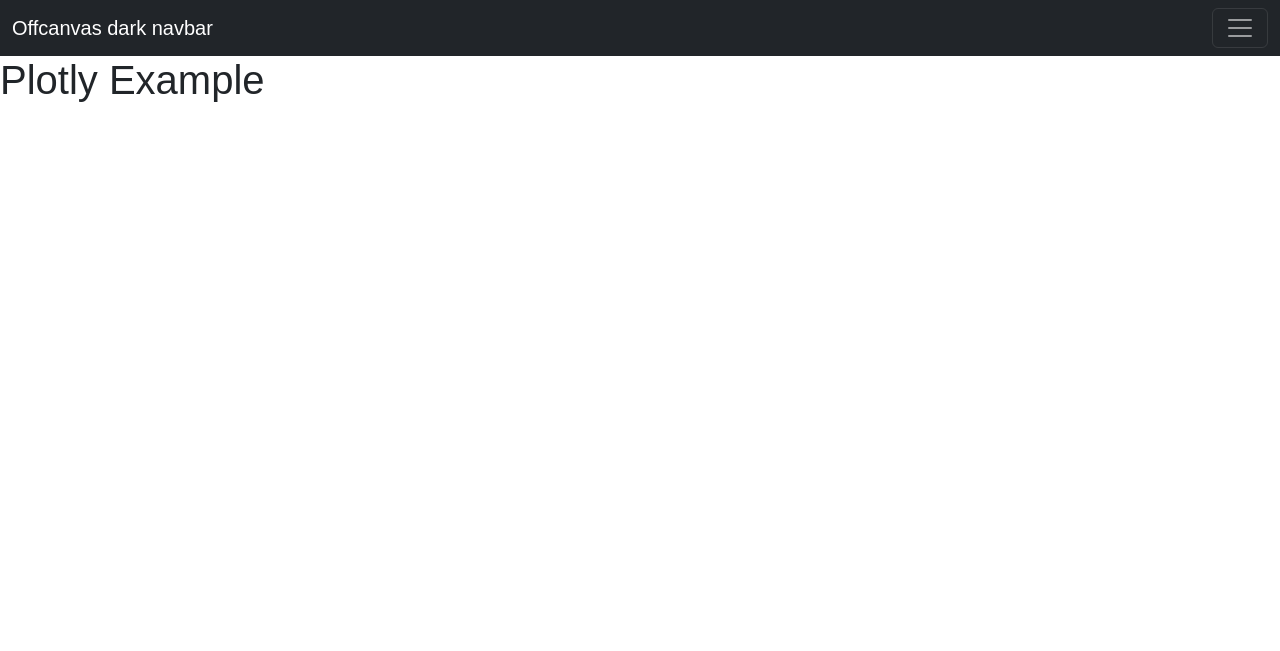
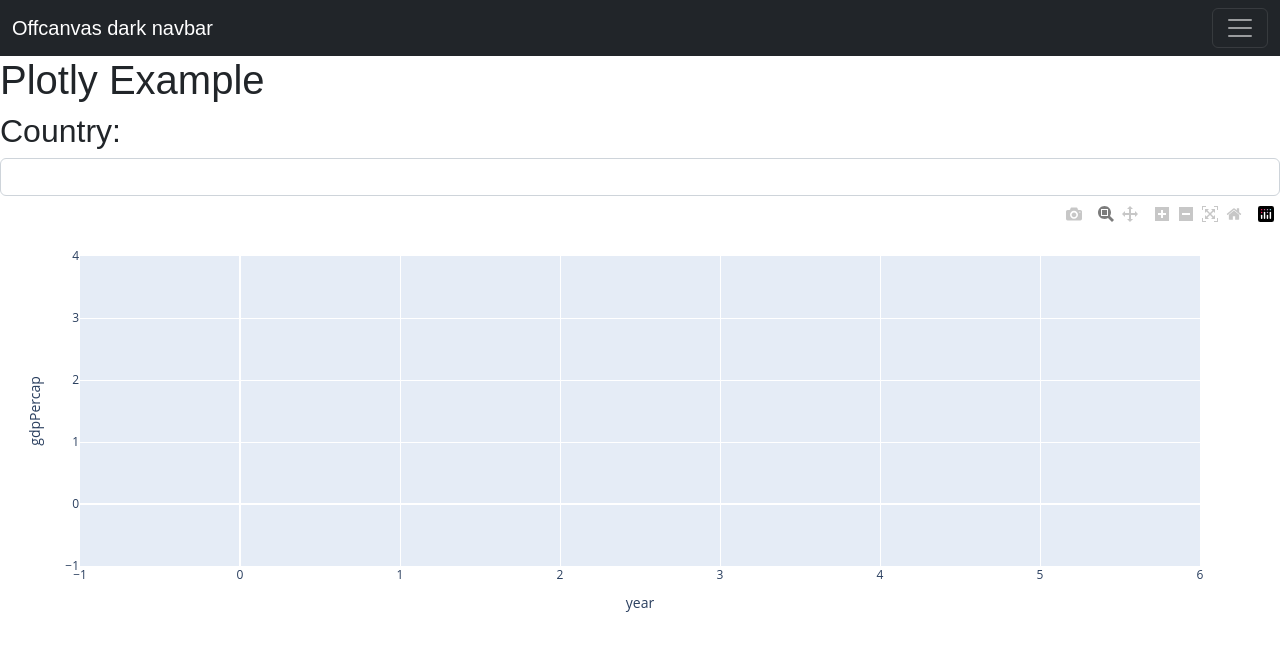
Before and after one commit to nibata/datamantainer, a Flask app: page /users/show_graph in a window 1280 px wide. Shown: the top 651 px of the page. Run offline with Flask 2, Linux system fonts and the light colour scheme; parts of the project's set-up code (start-up, migrations or seed data) failed here and were passed over; some libraries are stand-ins or nearby versions.

Commit message:
Se crea callback para grafico plotly

```diff
--- a/app/controllers/UserController.py
+++ b/app/controllers/UserController.py
@@ -3,6 +3,7 @@
 from models.User import User, UserForm, LoginForm
 from services.database import db
 from modules.DataTableShow import show_all_model
+from modules.DataGraphShow import get_data_plotly_example
 
 import pandas as pd
 import json
@@ -57,13 +58,11 @@
 
 
 def show_graph():
-    #users = User.query.all()
-
-    #df = pd.DataFrame([user.serialize for user in users])
-    df = pd.DataFrame({"Fruit": ["Apple", "Orange", "Bananas" , "Apple", "Oranges", "Bananas"],
-                       "Amount": [4, 1, 2, 2, 4, 5],
-                       "City": ["SF", "SF", "SF", "Montreal", "Montreal", "Montreal"]})
-    fig = px.bar(df, x="Fruit", y="Amount", color="City", barmode="group")
-    graphJSON = json.dumps(fig, cls=plotly.utils.PlotlyJSONEncoder)
+    graphJSON = get_data_plotly_example()
 
     return render_template('Views/User/show_graph.html', graphJSON=graphJSON)
+
+
+def callback_graph_example():
+    graphJSON = get_data_plotly_example(country=request.args.get("data"))
+    return graphJSON
--- /dev/null
+++ b/app/modules/DataGraphShow.py
@@ -0,0 +1,14 @@
+import flask
+import plotly
+import plotly.express as px
+import pandas as pd
+import json
+
+
+def get_data_plotly_example(country="United Kingdom"):
+    df = pd.DataFrame(px.data.gapminder())
+
+    fig = px.line(df[df["country"]==country], x="year", y="gdpPercap")
+    graphJSON = json.dumps(fig, cls=plotly.utils.PlotlyJSONEncoder)
+
+    return graphJSON
--- a/app/routes/user_bp.py
+++ b/app/routes/user_bp.py
@@ -1,5 +1,6 @@
+from crypt import methods
 from flask import Blueprint
-from controllers.UserController import index, store, show, update, delete, show_all, show_graph
+from controllers.UserController import index, store, show, update, delete, show_all, show_graph, callback_graph_example
 
 user_bp = Blueprint("user_bp", __name__)
 
@@ -16,3 +17,5 @@
 user_bp.route("/data", methods=["GET"])(show_all)
 
 user_bp.route("/show_graph", methods=["GET"])(show_graph)
+
+user_bp.route("/callback_graph_example", methods=["GET", "POST"])(callback_graph_example)
--- a/app/templates/Views/User/show_graph.html
+++ b/app/templates/Views/User/show_graph.html
@@ -2,13 +2,27 @@
 
 {% block content %}
 <h1>Plotly Example</h1>
+<h2>Country:</h2>
+<input type="text" id="fname" name="fname" class="form-control" onChange="callback_example(this.value)"/>
 <div id="chart" class="chart"></div>
 {% endblock %}
 
 {% block scripts %}
+<script src="https://ajax.googleapis.com/ajax/libs/jquery/3.6.1/jquery.min.js"></script>
 <script src='https://cdn.plot.ly/plotly-latest.min.js'></script>
+
+<script>
+  function callback_example(selection){
+    $.getJSON({
+      url: "/users/callback_graph_example" , data: {"data": selection}, success: function(result){
+        Plotly.newPlot("chart", result, {});
+      }
+    })
+  }
+</script>
+
 <script type='text/javascript'>
   var graphs = {{graphJSON | safe}};
-  Plotly.plot('chart',graphs,{});
+  Plotly.newPlot('chart',graphs,{});
 </script>
 {% endblock %}
```
